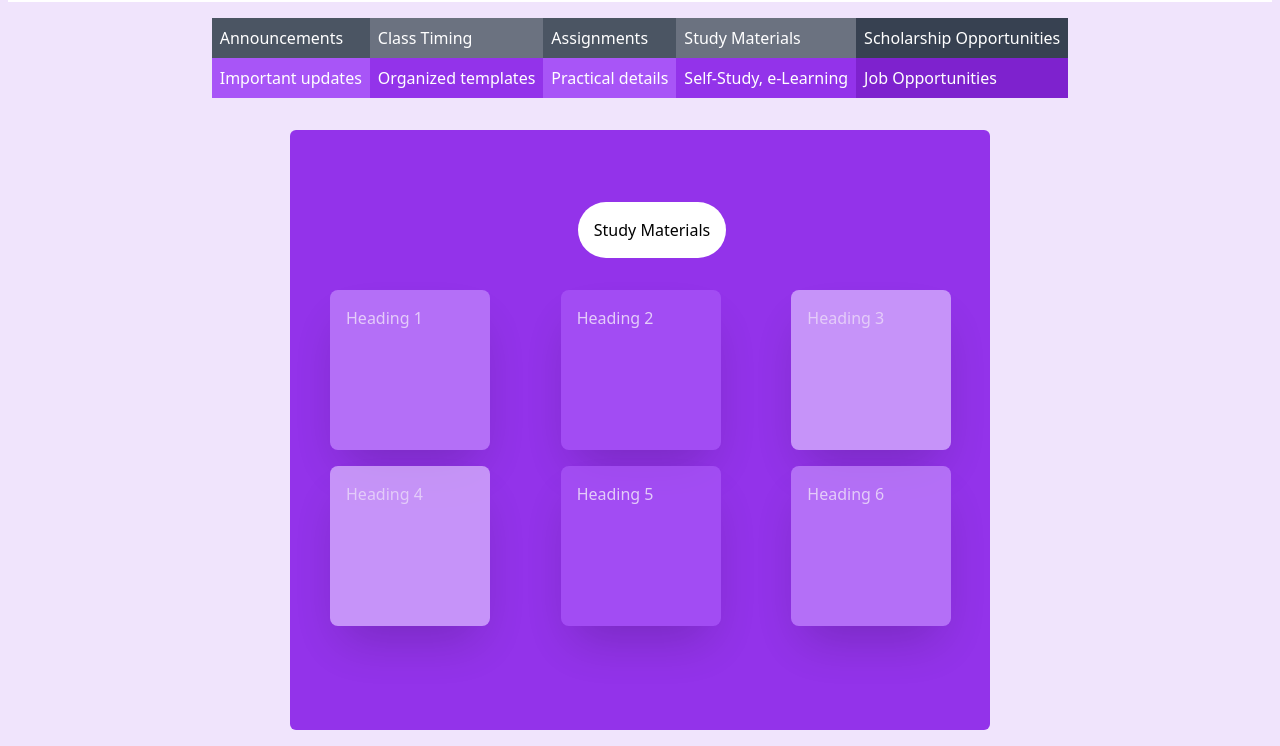
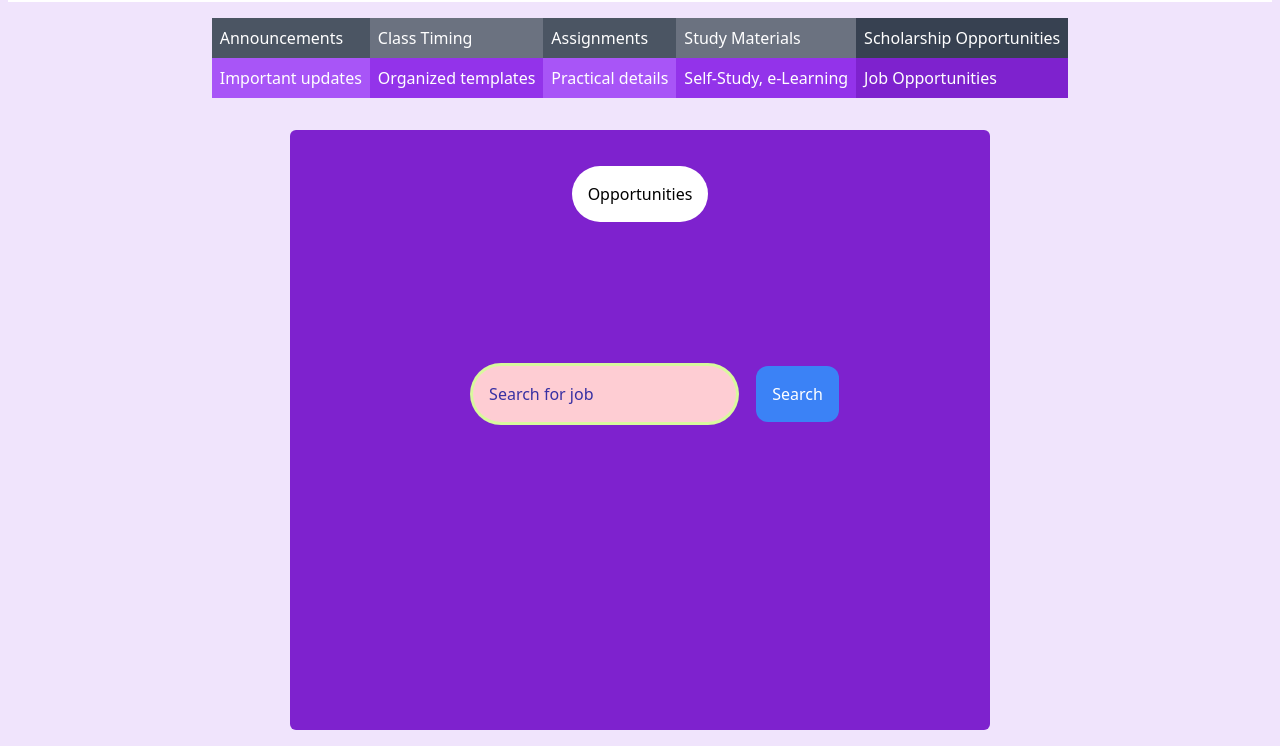
Before and after one commit to SamirKhan21860/LearnTogether, a Flask app: page / in a window 1280 px wide. Shown: the part 102-848 px from the top of the page. Run offline with Flask 3, Linux system fonts and the light colour scheme; a user stored in the database is signed in; some libraries are stand-ins or nearby versions.

Commit message:
working on oppertunities

```diff
--- a/app.py
+++ b/app.py
@@ -195,8 +195,8 @@ def complaint():
     return render_template("complaint_or_request.html")
 
 
-@app.route("/show_flash")
-def show_flash():
+@app.route("/search")
+def search():
     return render_template('show_flash.html')
 
 
--- a/templates/index.html
+++ b/templates/index.html
@@ -105,7 +105,7 @@ Results
 
             </div>
 
-            <div id="page-studyMaterials" class="page pl-6 m-4 bg-purple-600 rounded-md flex flex-col items-center justify-center">
+            <div id="page-studyMaterials" class="page pl-6 m-4 bg-purple-600 rounded-md flex flex-col items-center justify-center hidden">
                 <div class="p-4 bg-white rounded-full text-center">
                     <h2>Study Materials</h2>
                 </div>
@@ -120,10 +120,19 @@ Results
             </div>
 
             <div id="page-scholarshipOpportunities"
-                class="page p-4 m-4 bg-purple-700 rounded-md flex flex-col items-center justify-center hidden">
+                class="page p-4 m-4 bg-purple-700 rounded-md flex flex-col items-center justify-center">
                 <div class="p-4 bg-white rounded-full w-auto text-center">
-                    <h2>Scholarship Opportunities</h2>
+                    <h2>Opportunities</h2>
                 </div>
+                <div class="ml-4 mt-32 mb-64">
+                    <form action="/search">
+                    <input type="search" name="job" id="job" autofocus autocomplete="off" placeholder="Search for job"
+                        class="p-4 m-4 rounded-3xl focus:rounded-full bg-rose-200 placeholder:text-indigo-800 focus:outline-none focus:ring focus:ring-lime-200">
+                    <button type="submit"
+                        class="bg-blue-500 text-white p-4 rounded-xl hover:bg-blue-600 focus:outline-none focus:border-blue-700 focus:ring focus:ring-blue-200 transition duration-300">Search</button>
+                </form>
+                </div>
+
             </div>
 
         </div>
```
Also changed, not shown: 1 other file.
